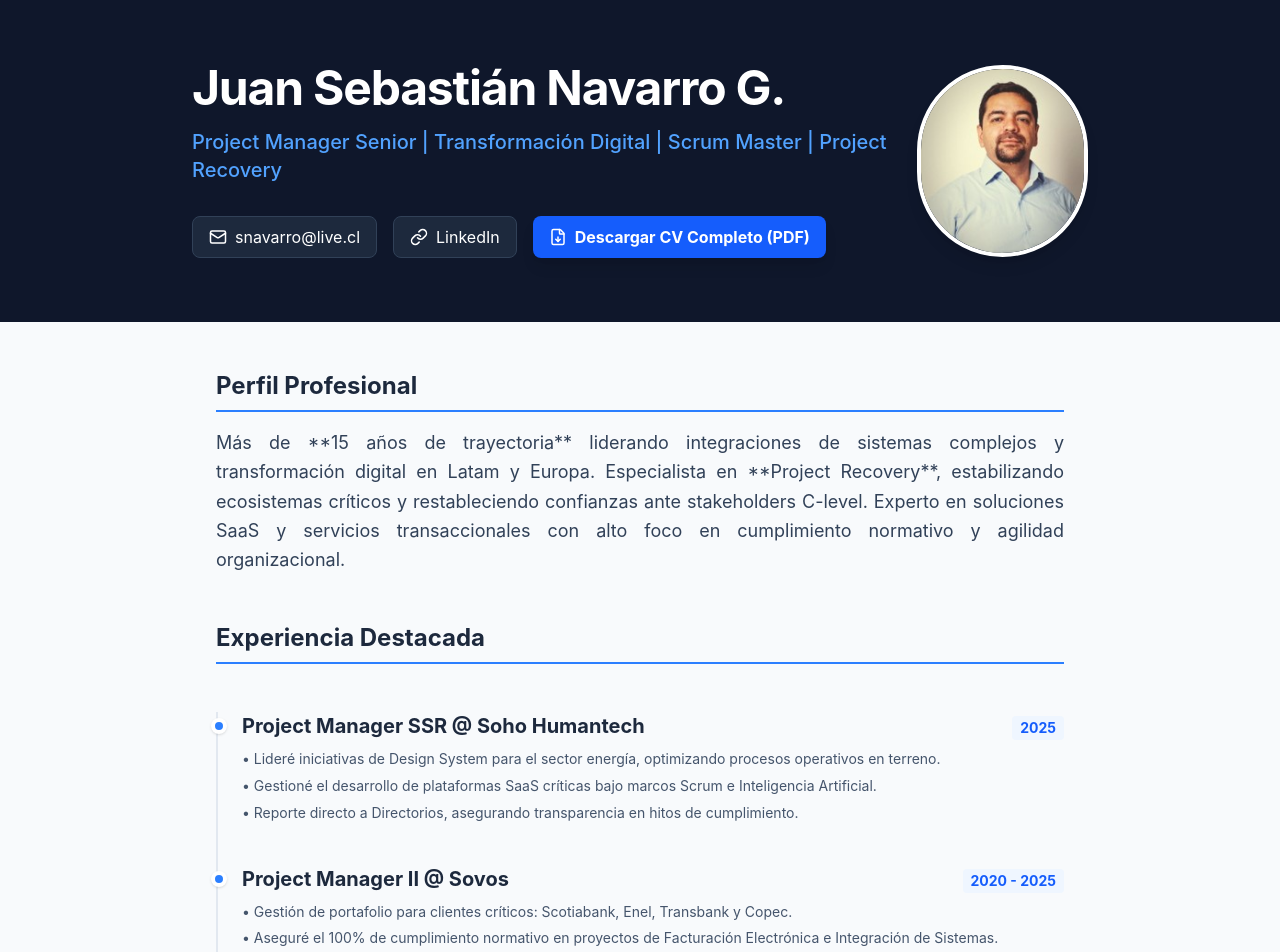
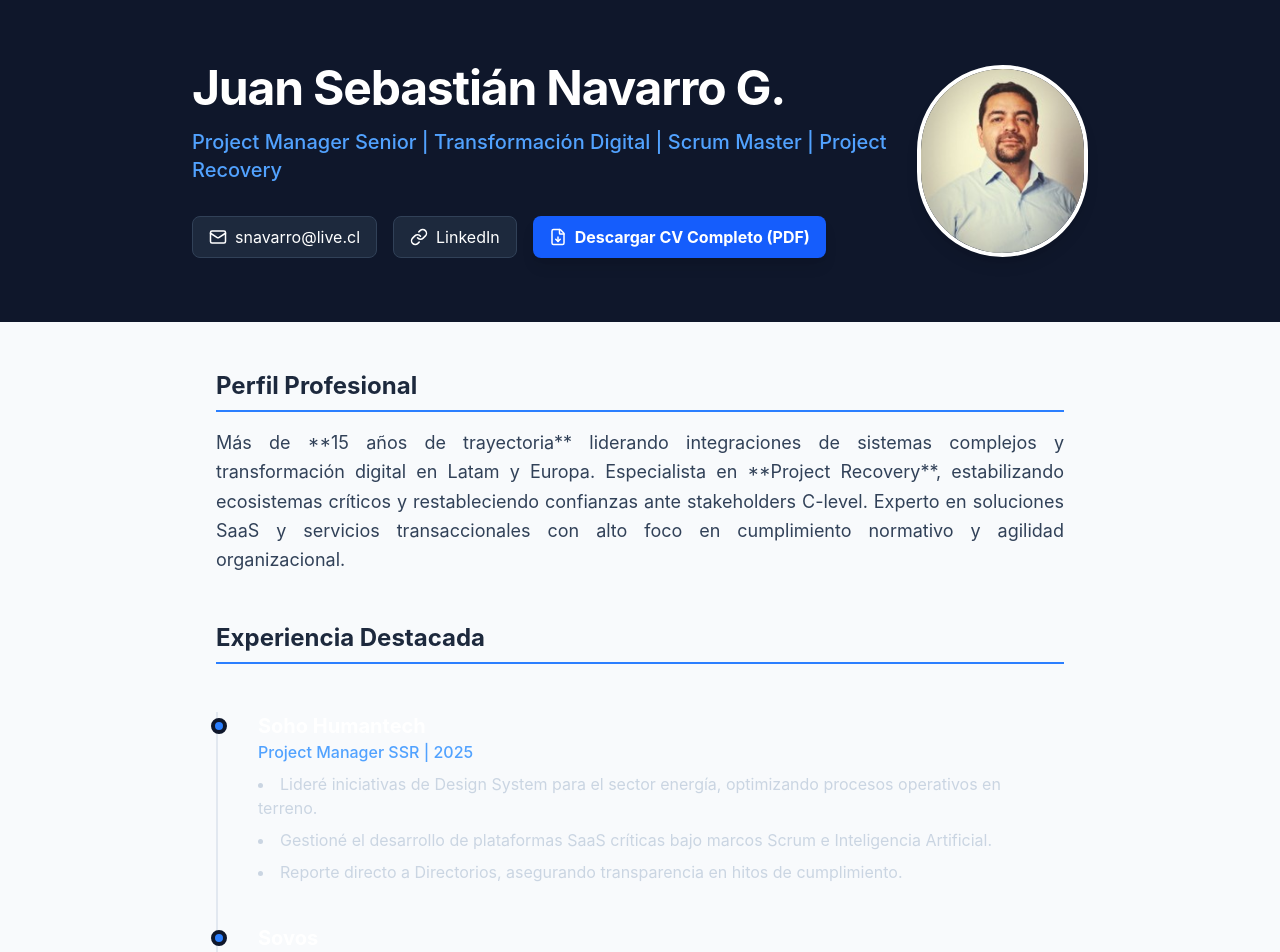
Before and after one commit to jsnavarrog-gif/cv-jsnavarrog-202604, a Next.js app: page / in a window 1280 px wide. Shown: the top 952 px of the page. Built offline with nearby package versions, Linux system fonts and the light colour scheme.

Commit message:
Fix: agregar tipos a ExperienceItem para evitar error de build

```diff
--- a/app/page.tsx
+++ b/app/page.tsx
@@ -6,20 +6,15 @@ export default function CVPage() {
     <div className="min-h-screen bg-slate-50 text-slate-900 font-sans">
       {/* Header / Hero */}
       <header className="bg-slate-900 text-white py-16 px-6">
-
-
-
-
         <div className="max-w-4xl mx-auto">
-
           <table style={{ width: '100%', borderCollapse: 'collapse' }}>
             <tbody>
               <tr>
-                <td><h1 className="text-4xl md:text-5xl font-bold mb-4 tracking-tight">Juan Sebastián Navarro G.</h1>
+                <td>
+                  <h1 className="text-4xl md:text-5xl font-bold mb-4 tracking-tight">Juan Sebastián Navarro G.</h1>
                   <p className="text-xl text-blue-400 font-medium mb-8">
                     Project Manager Senior | Transformación Digital | Scrum Master | Project Recovery
                   </p>
-
                   <div className="flex flex-wrap gap-4">
                     <a href="mailto:snavarro@live.cl" className="flex items-center gap-2 bg-slate-800 hover:bg-slate-700 px-4 py-2 rounded-lg transition border border-slate-700">
                       <Mail size={18} /> snavarro@live.cl
@@ -30,24 +25,19 @@ export default function CVPage() {
                     <a
                       href="/CV_JSNG_202604.pdf"
                       download
-                className="flex items-center gap-2 bg-blue-600 hover:bg-blue-500 px-4 py-2 rounded-lg transition font-bold shadow-lg"
-              >
+                      className="flex items-center gap-2 bg-blue-600 hover:bg-blue-500 px-4 py-2 rounded-lg transition font-bold shadow-lg">
                       <FileDown size={18} /> Descargar CV Completo (PDF)
                     </a>
-            </div></td> {/* Celda vacía para alinear bajo el encabezado */}
-                <td><div className="flex flex-wrap gap-4">
+                  </div>
+                </td>
+                <td>
+                  <div className="flex flex-wrap gap-4">
                     <img src="/profile_JSNG.jpg" alt="Foto de Perfil" className="w-48 h-48 rounded-full object-cover border-4 border-white shadow-lg" />
-            </div></td>
+                  </div>
+                </td>
               </tr>
             </tbody>
           </table>
-
-
-
-
-
-
-
         </div>
       </header>
 
@@ -138,19 +128,28 @@ export default function CVPage() {
   );
 }
 
-function ExperienceItem({ company, role, period, points }) {
+// Definimos qué información recibe el componente
+interface ExperienceProps {
+  company: string;
+  role: string;
+  period: string;
+  points: string[];
+}
+
+// Aplicamos los tipos a la función
+function ExperienceItem({ company, role, period, points }: ExperienceProps) {
   return (
     <div className="relative">
-      <div className="absolute -left-[31px] top-1.5 w-4 h-4 rounded-full bg-blue-500 border-4 border-white shadow-sm" />
-      <div className="mb-2 flex flex-wrap justify-between items-baseline">
-        <h4 className="text-xl font-bold text-slate-800">{role} @ {company}</h4>
-        <span className="text-sm font-bold text-blue-600 bg-blue-50 px-2 py-0.5 rounded">{period}</span>
-      </div>
-      <ul className="space-y-1 text-slate-600 text-sm leading-relaxed">
-        {points.map((point, i) => (
-          <li key={i}>• {point}</li>
+      <div className="absolute -left-[31px] top-1.5 w-4 h-4 rounded-full bg-blue-500 border-4 border-slate-900" />
+      <div className="mb-8 ml-4">
+        <h3 className="text-xl font-bold text-white">{company}</h3>
+        <p className="text-blue-400 font-medium mb-2">{role} | {period}</p>
+        <ul className="list-disc list-inside text-slate-300 space-y-2">
+          {points.map((point, index) => (
+            <li key={index}>{point}</li>
           ))}
         </ul>
       </div>
+    </div>
   );
 }
```
Lines whose indentation alone changed are shown as unchanged.
